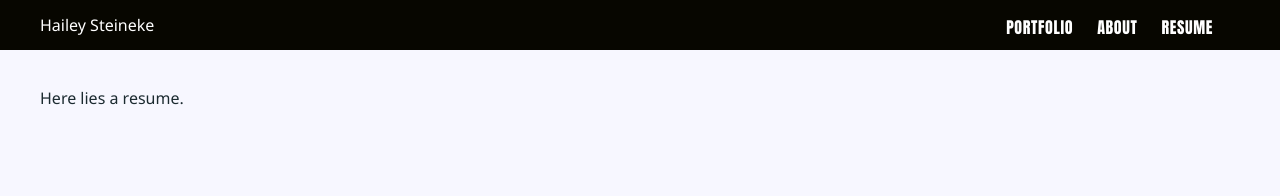
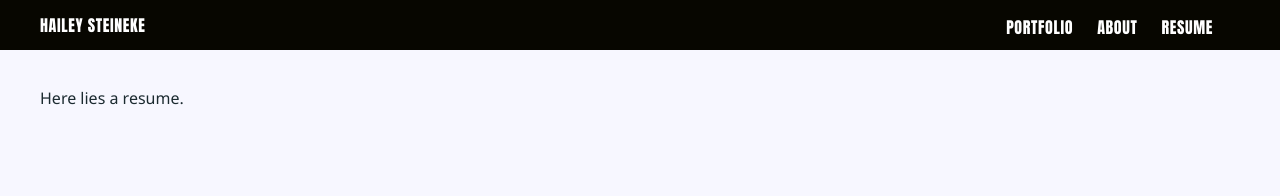
Before and after one commit to hdsteineke/portfolio-site, a React app: page / in a window 1280 px wide. Shown: the top 196 px of the page. Built offline with nearby package versions, Linux system fonts and the light colour scheme; a web font is replaced by a local one.

Commit message:
modified font size for h1 and applied styling to name in the header section

```diff
--- a/src/components/App.jsx
+++ b/src/components/App.jsx
@@ -13,6 +13,7 @@ import Resume from './Resume/Resume.jsx';
 
 export default function App() {
   return (
+    <div>
       <Router>
         <Routes>
           <Route path="/" element={<Layout />}>
@@ -24,5 +25,6 @@ export default function App() {
           </Route>
         </Routes>
       </Router>
+    </div>
   );
 }
--- a/src/components/Page/Header/Header.css
+++ b/src/components/Page/Header/Header.css
@@ -33,3 +33,10 @@
     }
   }
 }
+
+.NameLink {
+  color: white;
+  font-family: var(--label-font);
+  text-transform: uppercase;
+  letter-spacing: 0.04em;
+}
--- a/src/components/Page/Header/Header.jsx
+++ b/src/components/Page/Header/Header.jsx
@@ -9,7 +9,7 @@ export default function Header() {
         <SlideoutMenu />
       </div>
 
-      <h1>Hailey Steineke</h1>
+      <a className={styles.NameLink} >Hailey Steineke</a>
 
       <div className={styles.NavigationContainer}>
         <Navigation />
--- a/src/components/Page/global.css
+++ b/src/components/Page/global.css
@@ -3,7 +3,7 @@
 }
 
 :root {
-  --primary-font: 'Kodchasan', 'Segoe UI', Candara,
+  --primary-font: 'Kodchasan','Segoe UI', Candara,
     'Bitstream Vera Sans', 'DejaVu Sans',
     'Bitstream Vera Sans', 'Trebuchet MS', Verdana,
     'Verdana Ref', sans-serif;
@@ -11,11 +11,11 @@
     'Franklin Gothic Bold', Charcoal, 'Helvetica Inserat',
     'Bitstream Vera Sans Bold', 'Arial Black', sans-serif;
 
-    --paradise-pink: #ea526fff;
-    --smoky-black: #070600ff;
-    --ghost-white: #f7f7ffff;
-    --gold-metallic: #deb841ff;
-    --gamboge: #de9e36ff;
+  --paradise-pink: #ea526fff;
+  --smoky-black: #070600ff;
+  --ghost-white: #f7f7ffff;
+  --gold-metallic: #deb841ff;
+  --gamboge: #de9e36ff;
 
   --header-color: var(--smoky-black);
   --color-2: #40c0cb;
@@ -25,12 +25,6 @@
   --black-color: rgb(27, 42, 48);
   --caption-color: rgb(65, 99, 112);
   --white: white;
-
-  /* --magic-mint: #97ead2ff;
-  --eton-blue: #8cc7a1ff;
-  --french-lilac: #816e94ff;
-  --midnight: #74226cff;
-  --dark-purple: #4b2142ff; */
 
 
   --padding: 20px;
@@ -54,3 +48,7 @@ body {
 a {
   color: var(--white);
 }
+
+h1 {
+  font-size: 2.5em;
+}
--- a/src/index.html
+++ b/src/index.html
@@ -7,7 +7,7 @@
   <link rel="preconnect" href="https://fonts.googleapis.com">
   <link rel="preconnect" href="https://fonts.gstatic.com" crossorigin>
   <link href="https://fonts.googleapis.com/css2?family=Kodchasan&display=swap" rel="stylesheet">
-  <title>My Super Cool App</title>
+  <title>Hailey Steineke</title>
 </head>
 <body>
   <div id="app">
```
Lines whose indentation alone changed are shown as unchanged.
